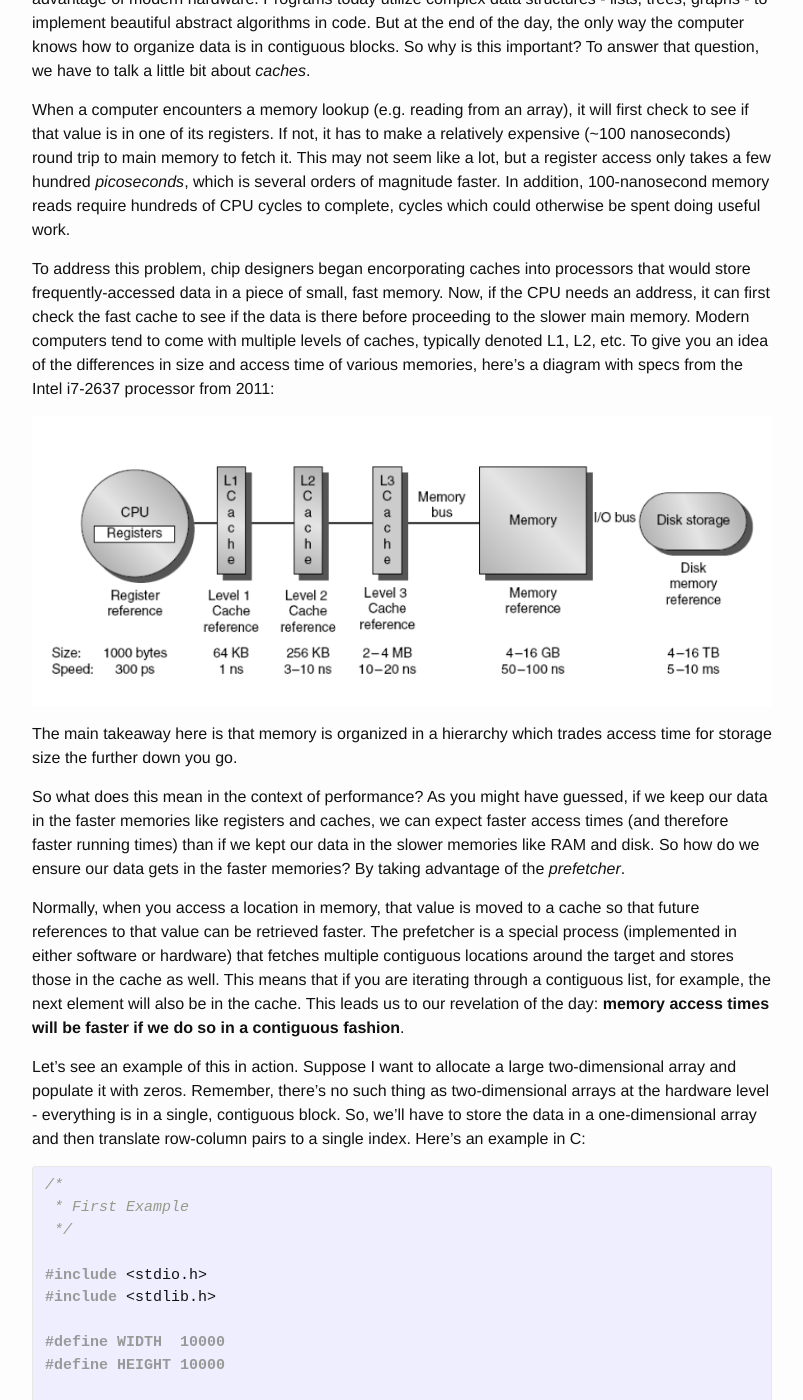
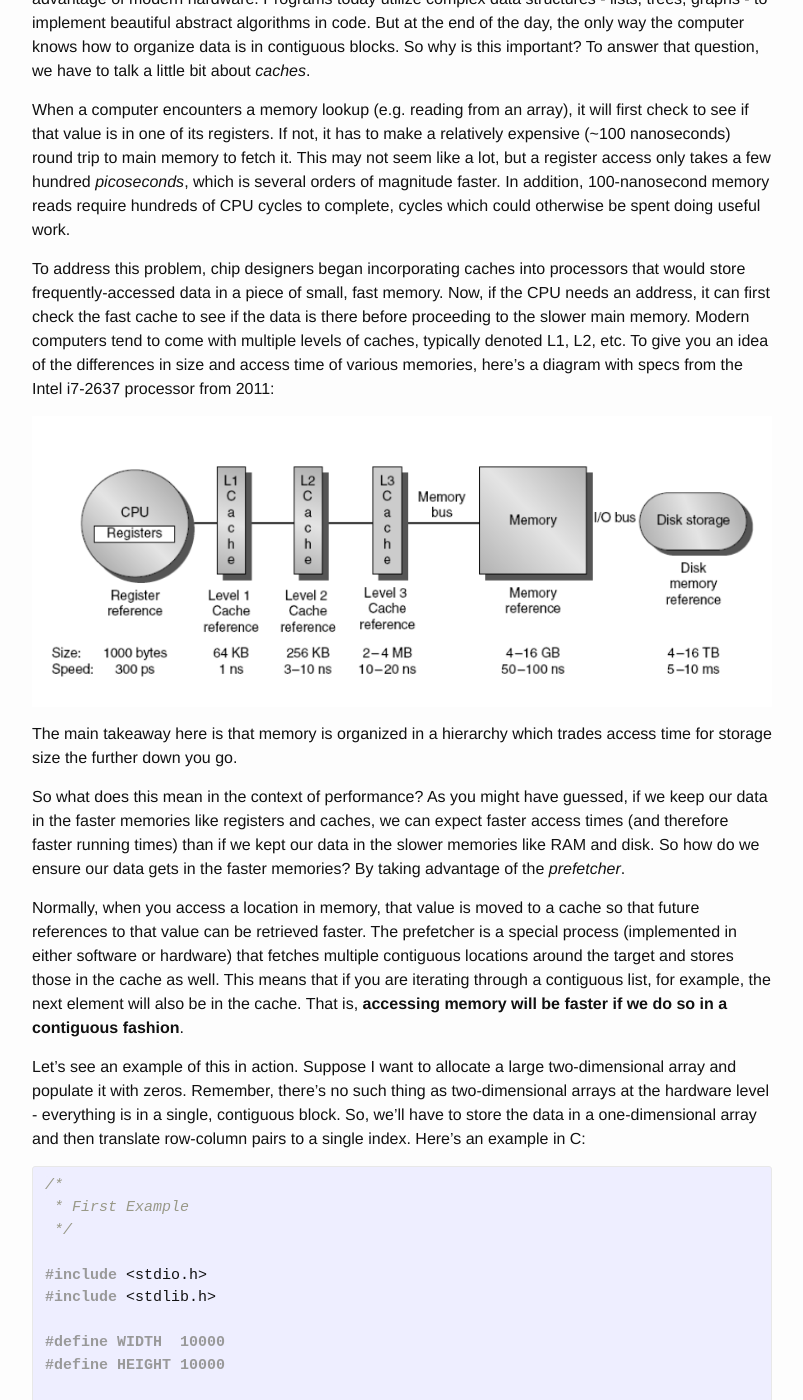
Before and after one commit to fmenozzi/fmenozzi.github.io, a Jekyll site: the page built from _posts/2015-09-21-location-location-location.markdown, in a window 1280 px wide and 1400 px high, scrolled down 516 px. Shown: the whole window, without its empty margins (238-1041 px from the left). Built offline with Jekyll 4.4.1, drawn with Linux system fonts in a browser that asks for light colours; some of the changed text lies outside the part shown.

Commit message:
Larry's contributions

```diff
--- a/_config.yml
+++ b/_config.yml
@@ -1,5 +1,5 @@
 # Site settings
-title: I Write Code, Not Titles
+title: I Write Code, Not Blogs
 email: federicogmenozzi@gmail.com
 description: #> # This means to ignore newlines until "baseurl:"
 #baseurl: "" # the subpath of your site, e.g. /blog/
--- a/_posts/2015-09-21-location-location-location.markdown
+++ b/_posts/2015-09-21-location-location-location.markdown
@@ -9,15 +9,15 @@
 
 Well, you shouldn't. Not at first, anyway. When it comes to performance tuning, Donald Knuth said it best: premature optimization is the root of all evil.
 
-Of course, the seasoned programmers among you will know this, so what's the real message about optimization? What's the real deciding factor when determining whether your program will fly by or slow to a grind? Three words:
+Of course, the seasoned programmers among you will know this, so what's the real message about optimization? What's the real deciding factor when determining whether your program will fly by or slow to a grind?
 
-Location, Location, Location.
+Location.
 
 By location, of course, I mean locations in memory - how best to organize your data to take full advantage of modern hardware. Programs today utilize complex data structures - lists, trees, graphs - to implement beautiful abstract algorithms in code. But at the end of the day, the only way the computer knows how to organize data is in contiguous blocks. So why is this important? To answer that question, we have to talk a little bit about <i>caches</i>.
 
 When a computer encounters a memory lookup (e.g. reading from an array), it will first check to see if that value is in one of its registers. If not, it has to make a relatively expensive (~100 nanoseconds) round trip to main memory to fetch it. This may not seem like a lot, but a register access only takes a few hundred <i>picoseconds</i>, which is several orders of magnitude faster. In addition, 100-nanosecond memory reads require hundreds of CPU cycles to complete, cycles which could otherwise be spent doing useful work.
 
-To address this problem, chip designers began encorporating caches into processors that would store frequently-accessed data in a piece of small, fast memory. Now, if the CPU needs an address, it can first check the fast cache to see if the data is there before proceeding to the slower main memory. Modern computers tend to come with multiple levels of caches, typically denoted L1, L2, etc. To give you an idea of the differences in size and access time of various memories, here's a diagram with specs from the Intel i7-2637 processor from 2011:
+To address this problem, chip designers began incorporating caches into processors that would store frequently-accessed data in a piece of small, fast memory. Now, if the CPU needs an address, it can first check the fast cache to see if the data is there before proceeding to the slower main memory. Modern computers tend to come with multiple levels of caches, typically denoted L1, L2, etc. To give you an idea of the differences in size and access time of various memories, here's a diagram with specs from the Intel i7-2637 processor from 2011:
 
 ![Memory Hierarchy]({{site.url}}/memory-hierarchy.png "Memory Hierarchy")
 
@@ -25,7 +25,7 @@
 
 So what does this mean in the context of performance? As you might have guessed, if we keep our data in the faster memories like registers and caches, we can expect faster access times (and therefore faster running times) than if we kept our data in the slower memories like RAM and disk. So how do we ensure our data gets in the faster memories? By taking advantage of the <i>prefetcher</i>.
 
-Normally, when you access a location in memory, that value is moved to a cache so that future references to that value can be retrieved faster. The prefetcher is a special process (implemented in either software or hardware) that fetches multiple contiguous locations around the target and stores those in the cache as well. This means that if you are iterating through a contiguous list, for example, the next element will also be in the cache. This leads us to our revelation of the day: <b>memory access times will be faster if we do so in a contiguous fashion</b>.
+Normally, when you access a location in memory, that value is moved to a cache so that future references to that value can be retrieved faster. The prefetcher is a special process (implemented in either software or hardware) that fetches multiple contiguous locations around the target and stores those in the cache as well. This means that if you are iterating through a contiguous list, for example, the next element will also be in the cache. That is, <b>accessing memory will be faster if we do so in a contiguous fashion</b>.
 
 Let's see an example of this in action. Suppose I want to allocate a large two-dimensional array and populate it with zeros. Remember, there's no such thing as two-dimensional arrays at the hardware level - everything is in a single, contiguous block. So, we'll have to store the data in a one-dimensional array and then translate row-column pairs to a single index. Here's an example in C:
 
```
Also changed, not shown: other parts of _posts/2015-09-21-location-location-location.markdown (+1 -1 lines).
